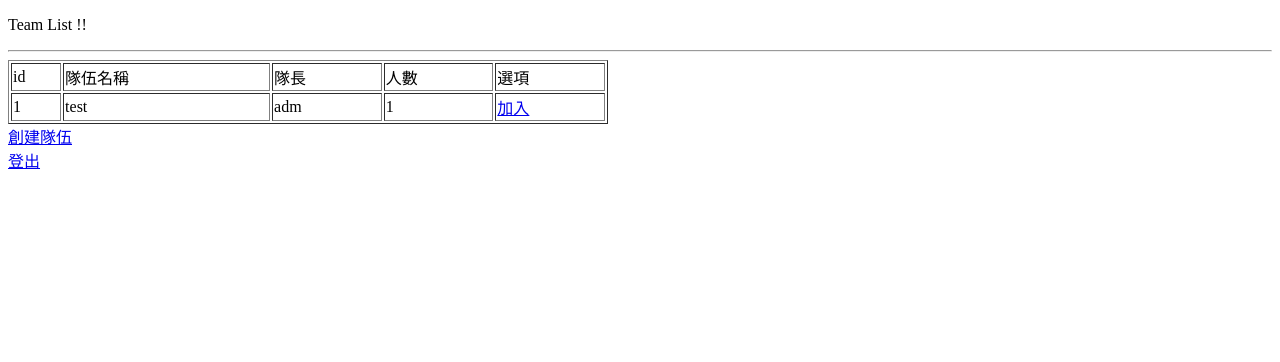
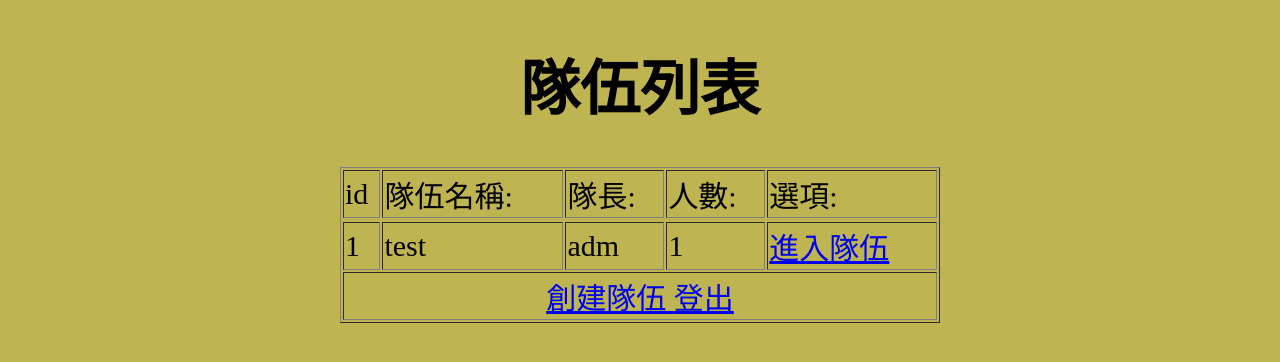
Before and after one commit to megan142638/bar_game, a PHP site: page /beer_game-master/teamlist.php in a window 1280 px wide. Shown: the top 362 px of the page. Run offline with PHP 8.4, Linux system fonts and the light colour scheme; data comes from the database, SQL or seed files in the repository.

Commit message:
加入css

```diff
--- a/teamlist.php
+++ b/teamlist.php
@@ -14,35 +14,55 @@ $result=getTeamList();
 <!DOCTYPE html PUBLIC "-//W3C//DTD XHTML 1.0 Transitional//EN" "http://www.w3.org/TR/xhtml1/DTD/xhtml1-transitional.dtd">
 <html xmlns="http://www.w3.org/1999/xhtml">
     <head>
+        <meta charset="UTF-8" />
+        <meta name="keywords" content=" " />
+        <meta name="description" content=" " />
         <meta http-equiv="Content-Type" content="text/html; charset=utf-8" />
+        <link rel="Shortcut Icon" type="image/x-icon" href="http://localhost/beer_game-master/beer.png" />
         <title>隊伍列表</title>
+        <center><h1>隊伍列表</h1></center>
+        <style type="text/css">
+            body{
+                font-size: 30px;
+                background-color: #beb452;
+            }
+        </style>
     </head>
 
     <body>
-
-<p>Team List !!</p>
-<hr />
+        <center>
         <table width="600" border="1" class="">
             <tr>
                 <td>id</td>
-    <td>隊伍名稱</td>
-    <td>隊長</td>
-    <td>人數</td>
-<td>選項</td>
+                <td>隊伍名稱:</td>
+                <td>隊長:</td>
+                <td>人數:</td>
+                <td>選項:</td>
             </tr>
+            <tr>
                 <?php
                     while ($rs = mysqli_fetch_assoc($result)) {
                         echo "<tr><td>" , $rs['roomNo'] ,
                         "</td><td>" , $rs['name'],
                         "</td><td>" , $rs['leaderID'],
                         "</td><td>" , $rs['count'],"</td>";
-echo '<td><a href="add2Team.php?roomNo=', $rs['roomNo'],'">加入</a></td></tr>';
+                        echo '<td><a href="add2Team.php?roomNo=', $rs['roomNo'],'">進入隊伍</a></td></tr>';
                     }
                 ?>
-</table>
+            </tr>
+            <tr>
+              <td colspan="5">
+                <center>
             <?php
-echo "<a href='creatTeam.php'>創建隊伍</a><br/>";
+            //<input type='button' name='Submit' value='入库' onclick='location.href='insert.php?a=1''/>
+                echo "<a href='creatTeam.php'>創建隊伍 </a>";
                 echo "<a href='logout.php'>登出</a>";
             ?>
+            </center>
+            </td>
+            </tr>
+        </table>
+
+        </center>
     </body>
 </html>
```
Lines whose indentation alone changed are shown as unchanged.
